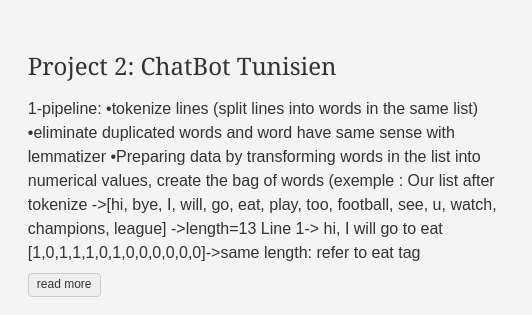
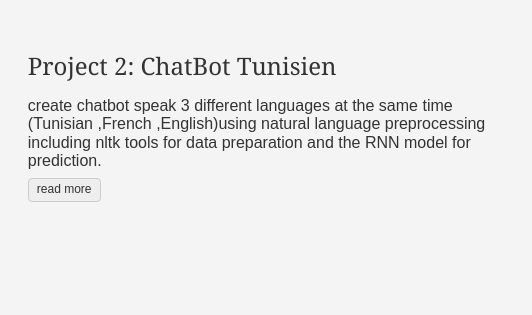
Before and after one commit to AliSaidiPortfolio/alisaidiportfolio.github.io, a plain HTML site: page index.html in a window 1280 px wide. Shown: the part 937-1252 px from the top of the page, 545-1077 px from the left. Drawn offline with Linux system fonts and the light colour scheme.

Commit message:
Update index.html

```diff
--- a/index.html
+++ b/index.html
@@ -202,11 +202,10 @@
             Project 2: ChatBot Tunisien
             </a>
         </h1>
-        <div class="f6 f5-l lh-copy nested-copy-line-height nested-links">
-          1-pipeline:
-•tokenize lines (split lines into words in the same list)
-•eliminate duplicated words and word have same sense with lemmatizer
-•Preparing data by transforming words in the list into numerical values, create the bag of words (exemple : Our list after tokenize -&gt;[hi, bye, I, will, go, eat, play, too, football, see, u, watch, champions, league] -&gt;length=13 Line 1-&gt; hi, I will go to eat [1,0,1,1,1,0,1,0,0,0,0,0,0]-&gt;same length: refer to eat tag
+        <div class="">
+         create chatbot  speak 3 different languages at the same time (Tunisian ,French ,English)using natural language preprocessing including nltk tools
+         for data preparation and the RNN model for prediction.
+
         </div>
           <a href="https://alisaidiportfolio.github.io/post/project-2/" class="ba b--moon-gray bg-light-gray br2 color-inherit dib f7 hover-bg-moon-gray link mt2 ph2 pv1">read more</a>
 
```
